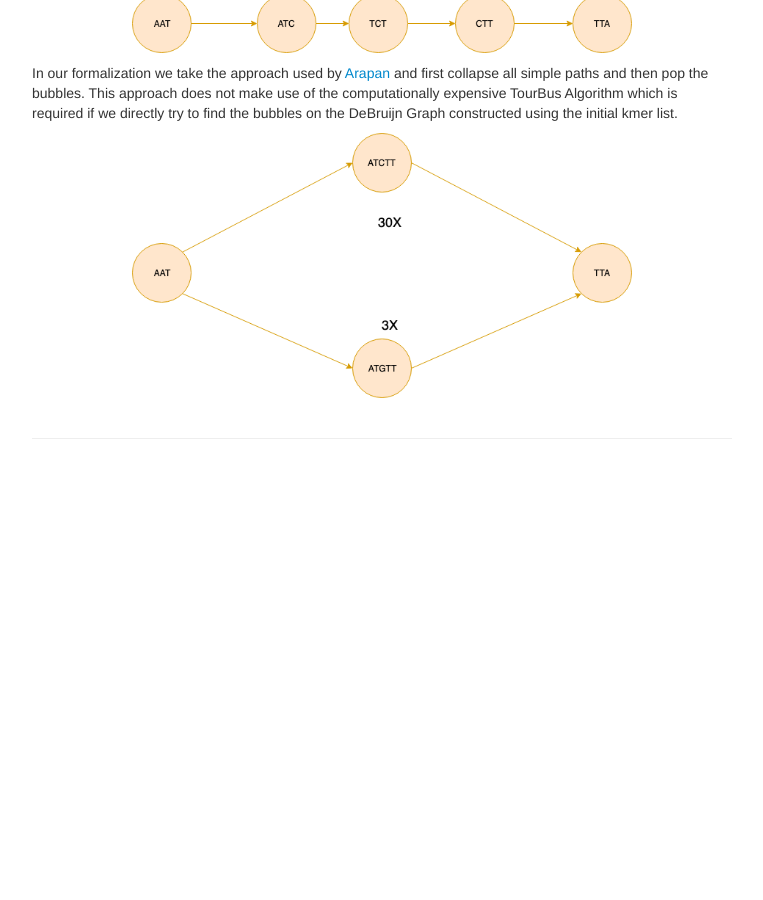
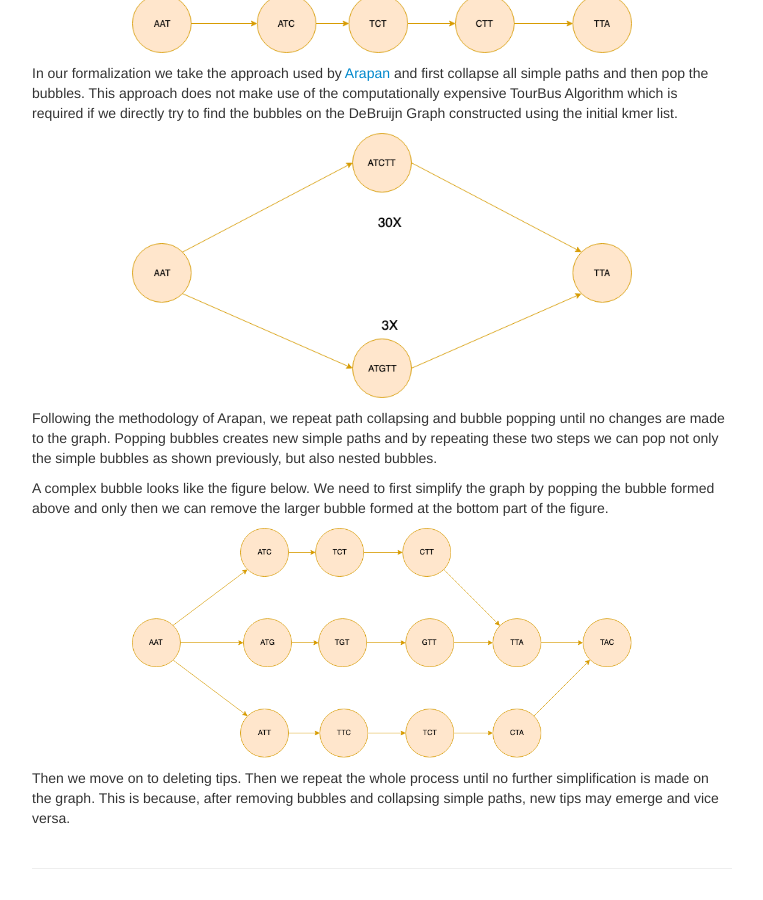
Before and after one commit to ardakdemir/ardakdemir.github.io, a Jekyll site: the page built from pages/gsoc.md, in a window 1280 px wide and 900 px high, scrolled down 8864 px. Shown: the whole window, without its empty margins (258-1021 px from the left). Built offline with Jekyll 4.4.1, drawn with Linux system fonts in a browser that asks for light colours; before the commit the page ends 9334 px from its top, so only the background shows below that.

Commit message:
final phase updates

```diff
--- a/pages/gsoc.md
+++ b/pages/gsoc.md
@@ -382,3 +382,17 @@ In our formalization we take the approach used by [Arapan](https://www.ncbi.nlm.
 <p align="center">
 <img src="publpics/arapanway.png?" alt="arapanway" width="500" height="500">
 </p>
+
+
+Following the methodology of Arapan, we repeat path collapsing and bubble popping until no changes are made to the graph.
+Popping bubbles creates new simple paths and by repeating these two steps we can pop not only the simple bubbles as shown previously, but also nested bubbles.
+
+A complex bubble looks like the figure below. We need to first simplify the graph  by popping the bubble formed above and only then we can remove the larger bubble formed at the bottom part of the figure.
+
+<p align="center">
+<img src="publpics/complex_bubble.png?" alt="complex_bub" width="500" height="500">
+</p>
+
+
+Then we move on to deleting tips. Then we repeat the whole process until no further simplification is made on the graph.
+This is because, after removing bubbles and collapsing simple paths, new tips may emerge and vice versa.
```
Also changed, not shown: pages/publpics/complex_bubble.png (added).
